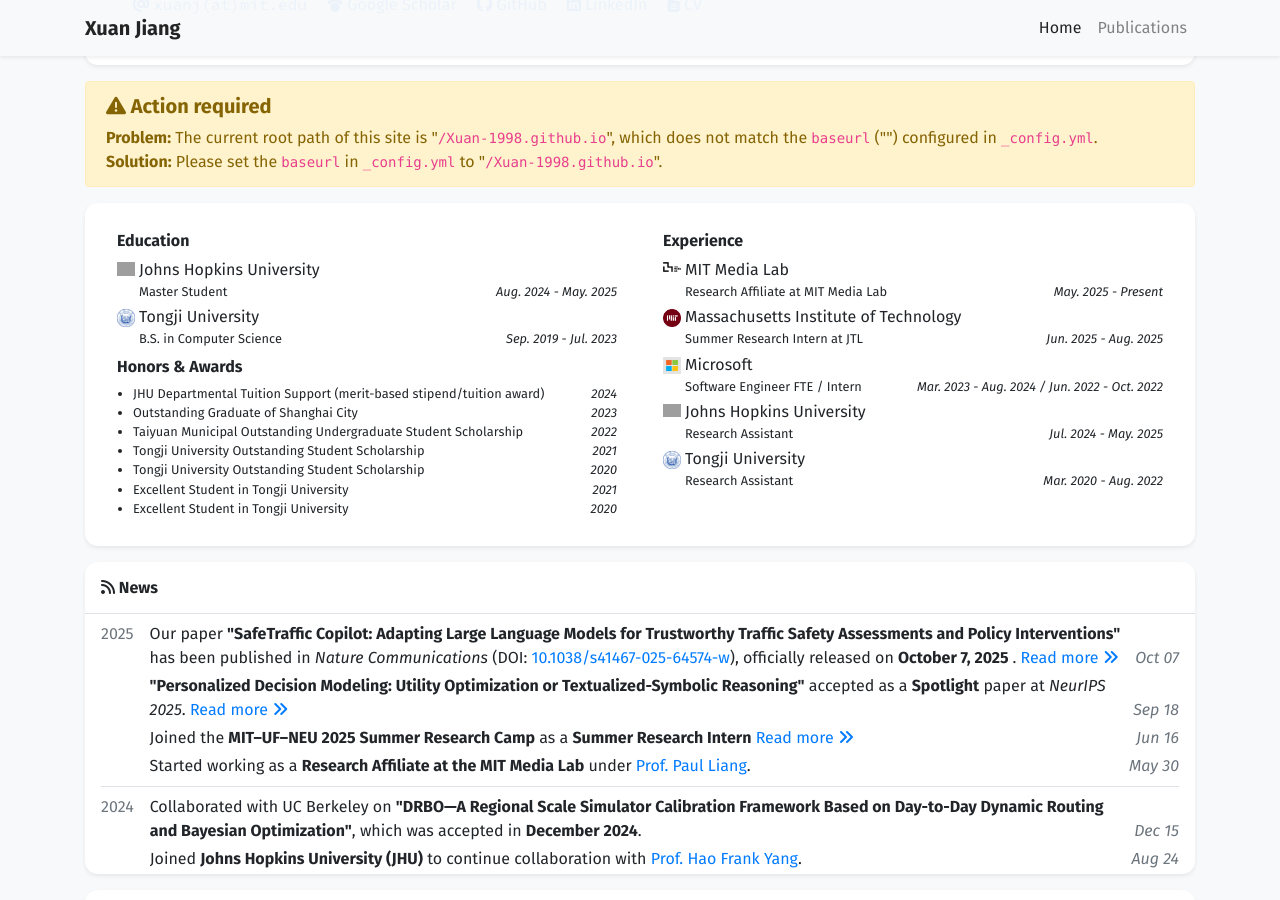
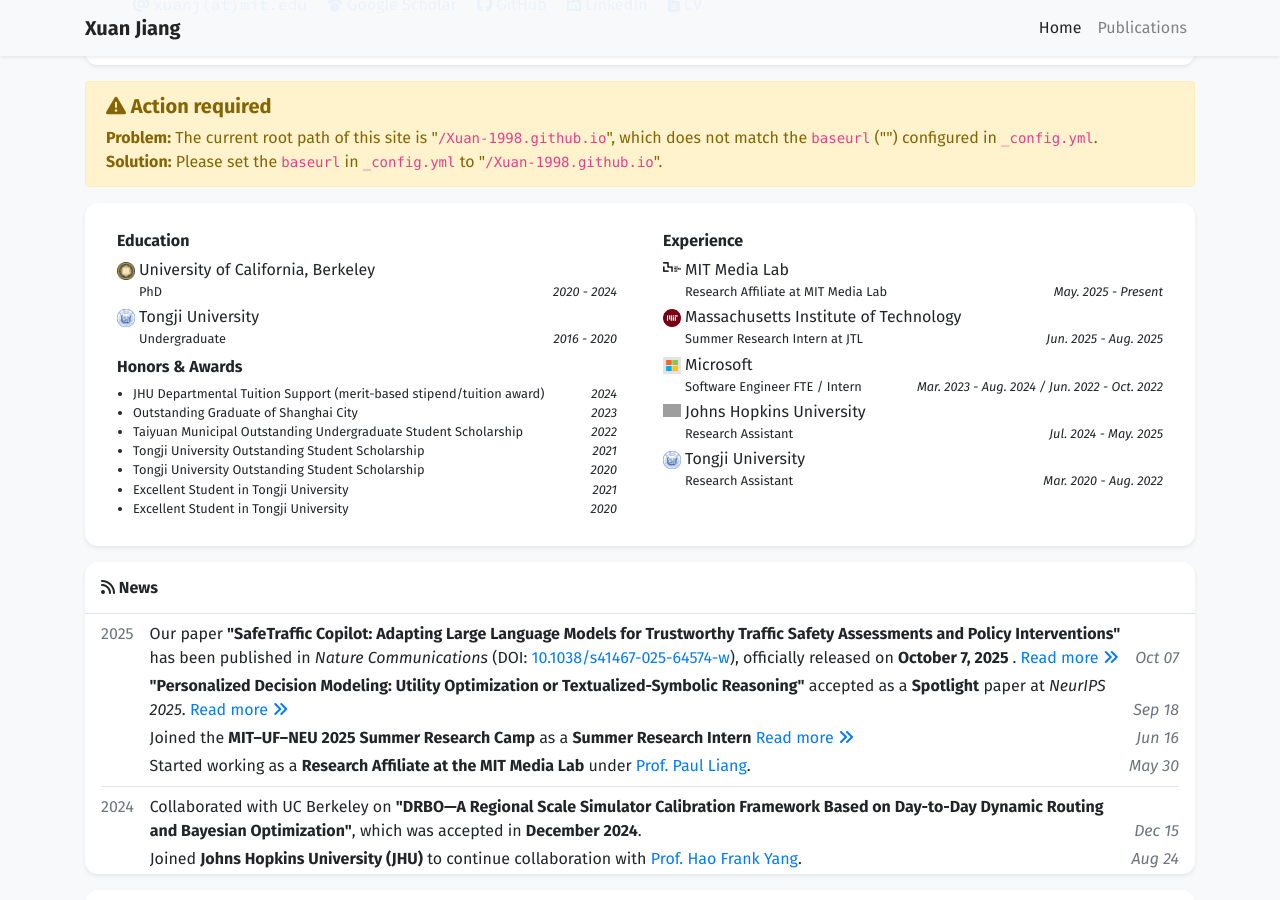
Before and after one commit to Xuan-1998/Xuan-1998.github.io, a Jekyll site: the page built from index.html, in a window 1280 px wide and 900 px high, scrolled down 401 px. Built offline with Jekyll 4.4.1, drawn with Linux system fonts in a browser that asks for light colours; nearby versions of some CDN libraries; a style sheet for code colours, icons or effects is not loaded; grey boxes are pictures that could not be loaded.

Commit message:
update images

```diff
--- a/_data/profile.yml
+++ b/_data/profile.yml
@@ -28,18 +28,18 @@
     <a href="https://people.eecs.berkeley.edu/~demmel/" target="_blank" rel="noopener">Prof. James Demmel</a>.
   </p>
 
-portrait_url: /assets/images/photos/xuan_jiang_yougn.JPG
+portrait_url: /assets/images/photos/xuan_jiang_young.JPG
 
 education:
-- name: Johns Hopkins University
-  logo: /assets/images/badges/jhu.jpeg
+- name: University of California, Berkeley
+  logo: /assets/images/badges/ucb.png
   position: >-
-    Master Student
-  date: Aug. 2024 - May. 2025
+    PhD
+  date: 2020 - 2024
 - name: Tongji University
   logo: /assets/images/badges/tongji.png
-  position: B.S. in Computer Science
-  date: Sep. 2019 - Jul. 2023
+  position: Undergraduate
+  date: 2016 - 2020
 
 experience:
 - name: MIT Media Lab
```
Also changed, not shown: assets/images/badges/ucb.png (added), assets/images/photos/xuan_jiang_young.JPG (renamed from assets/images/photos/xuan_jiang_yougn.JPG).
